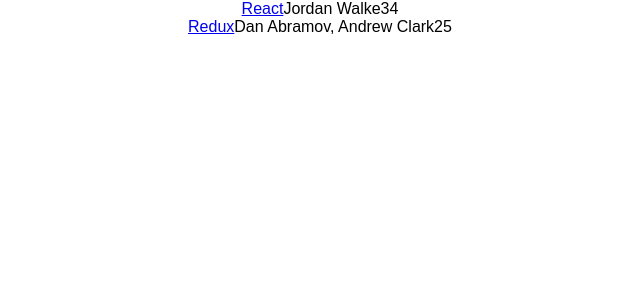
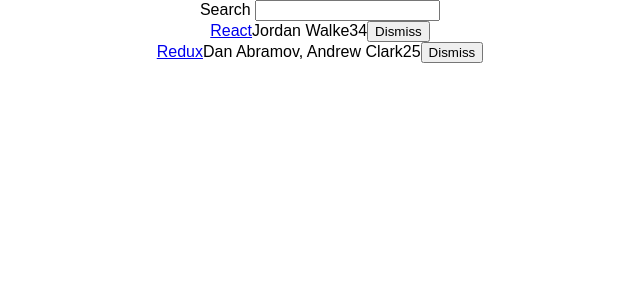
Before and after one commit to codeangler/the_road_two_react, a React (Create React App) app: page / in a window 1280 px wide. Shown: the top 300 px of the page, without its empty margins (320-960 px from the left). Built offline with nearby package versions, Linux system fonts and the light colour scheme.

Commit message:
through page 89

```diff
--- a/src/App.js
+++ b/src/App.js
@@ -1,6 +1,6 @@
 import React, { Component } from 'react';
 import './App.css';
-// git test
+
 const list = [
   {
     title: 'React',
@@ -20,16 +20,73 @@ const list = [
   },
 ];
 
+const isSearched = (searchTerm) => (item) => !searchTerm || item.title.toLowerCase().includes(searchTerm.toLowerCase());
+
 class App extends Component {
+  constructor(props) {
+    super(props);
+
+    this.state = {
+      list,
+      searchTerm: '',
+    };
+
+    this.onSearchChange = this.onSearchChange.bind(this);
+    this.onDismiss = this.onDismiss.bind(this);
+  }
+
+  onSearchChange(event) {
+    this.setState({ searchTerm: event.target.value });
+  }
+
+  onDismiss(id) {
+   const isNotId = item => item.objectID !== id;
+   const updatedList = this.state.list.filter(isNotId);
+   this.setState({ list: updatedList});
+  }
+
   render() {
-    const helloWorld = 'Welcome to React';
-    let name = {
-      'firstName' : 'Space',
-      'lastName' : 'Monkey'
-    }
+    const {searchTerm, list} = this.state;
     return (
       <div className="App">
-        { list.map(item =>
+        <Search
+          value={searchTerm}
+          onChange={this.onSearchChange}
+        >
+        Search
+        </Search>
+        <Table
+          list={list}
+          pattern={searchTerm}
+          onDismiss={this.onDismiss}
+        />
+      </div>
+    );
+  }
+}
+
+class Search extends Component {
+  render() {
+    const { value, onChange, children } = this.props;
+    return(
+      <form action="">
+        {children} <input
+          type="text"
+          value={value}
+          onChange={onChange}
+        />
+      </form>
+    );
+  }
+}
+
+class Table extends Component {
+  render() {
+    const { list, pattern, onDismiss } = this.props;
+    return(
+      <div>
+      {
+        list.filter(isSearched(pattern)).map(item =>
           <div key={item.objectID}>
             <span>
               <a href={item.url} target="_blank">{item.title}</a>
@@ -37,6 +94,13 @@ class App extends Component {
             <span>{item.author}</span>
             <span>{item.num_comments}</span>
             <span>{item.points}</span>
+            <span>
+              <Button
+                onClick={() => onDismiss(item.objectID)}
+              >
+              Dismiss
+              </Button>
+            </span>
           </div>
         )}
       </div>
@@ -44,4 +108,25 @@ class App extends Component {
   }
 }
 
+class Button extends Component {
+  render() {
+    const {
+      onClick,
+      className ='',
+      children,
+    } = this.props;
+
+  return (
+    <button
+      onClick={onClick}
+      className={className}
+      type="button"
+    >
+      {children}
+    </button>
+    )
+  }
+
+}
+
 export default App;
```
Lines whose indentation alone changed are shown as unchanged.
